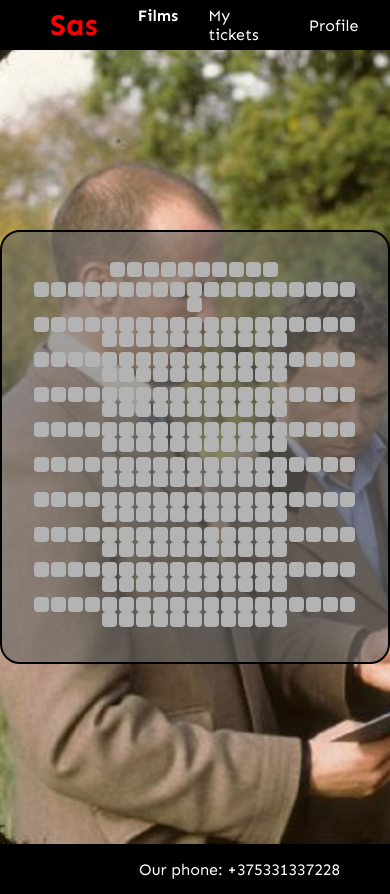
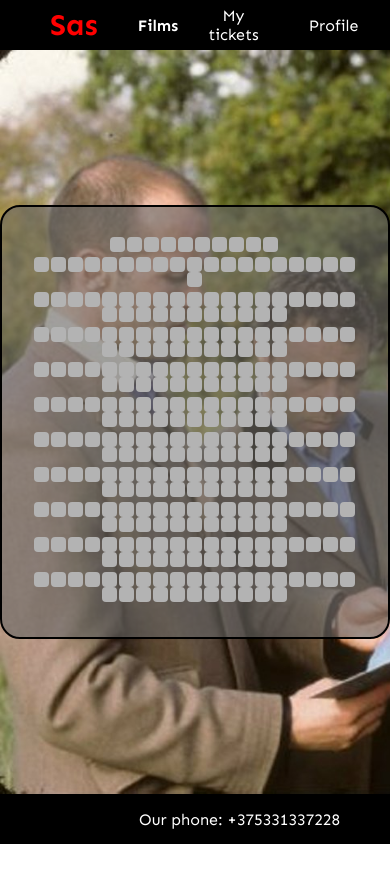
Before and after one commit to Sassiq/CinemaWebsite, a plain HTML site: page index.html in a window 390 px wide. Both pictures are taken after a click on the link "Buy ticket". After the commit the page ends 844 px from the top, so only its background shows below. Drawn offline with Linux system fonts and the light colour scheme.

Commit message:
Fix footer and navigation bar on mobile devices. Delete var from index.js.

```diff
--- a/index.js
+++ b/index.js
@@ -31,10 +31,6 @@ const films = [
 ];
 
 const tickets = [{ filmName: "Avengers" }, { filmName: "1917" }];
-
-var cinemaHall = {
-  rows: [10, 20, 30, 30, 30, 30, 30, 30, 30, 30, 30],
-};
 
 function RenderMainPage() {
   document.getElementById("content").innerHTML = MainPage(films, featured);
@@ -78,12 +74,13 @@ function RenderFilms(films, featured) {
       RenderCinema(film.id);
     });
   });
-
-  const s = document.getElementById("fh");
-  console.log(s);
 }
 
 function RenderCinema(id) {
+  let cinemaHall = {
+    rows: [10, 20, 30, 30, 30, 30, 30, 30, 30, 30, 30],
+  };
+
   var cinemaHallMap = "";
   cinemaHall.rows.forEach((row) => {
     let cinemaHallRow = "";
--- a/style.css
+++ b/style.css
@@ -58,6 +58,8 @@ body {
 .menu-list {
   display: flex;
   list-style: none;
+  text-align: center;
+  align-items: center;
 }
 
 .menu-list-item {
@@ -90,7 +92,7 @@ body {
 
 .container {
   background-color: #151515;
-  min-height: calc(100vh - 50px);
+  min-height: calc(100vh - 100px);
   color: white;
   overflow: hidden;
 }
@@ -205,7 +207,7 @@ body {
 }
 
 .page-background {
-  min-height: calc(100vh - 50px);
+  min-height: calc(100vh - 100px);
   width: 100%;
   background-size: cover;
   display: flex;
```
